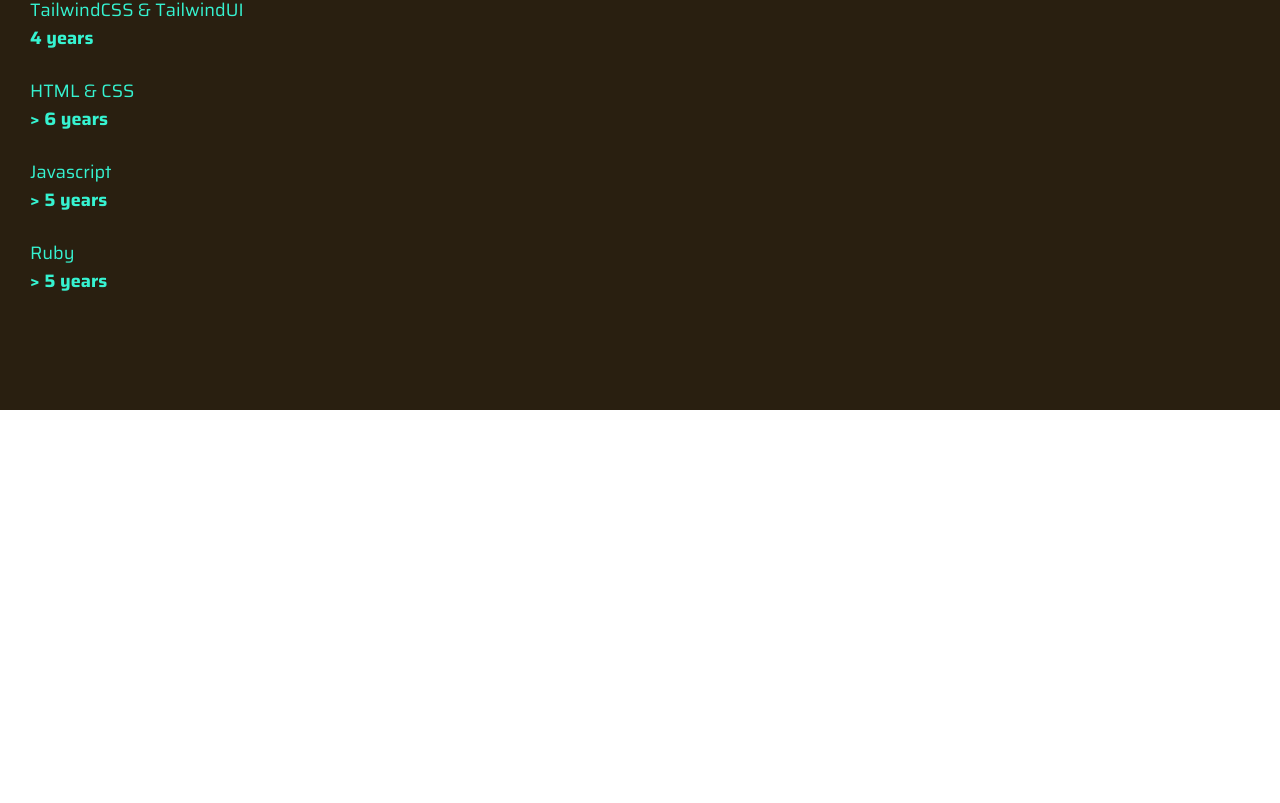
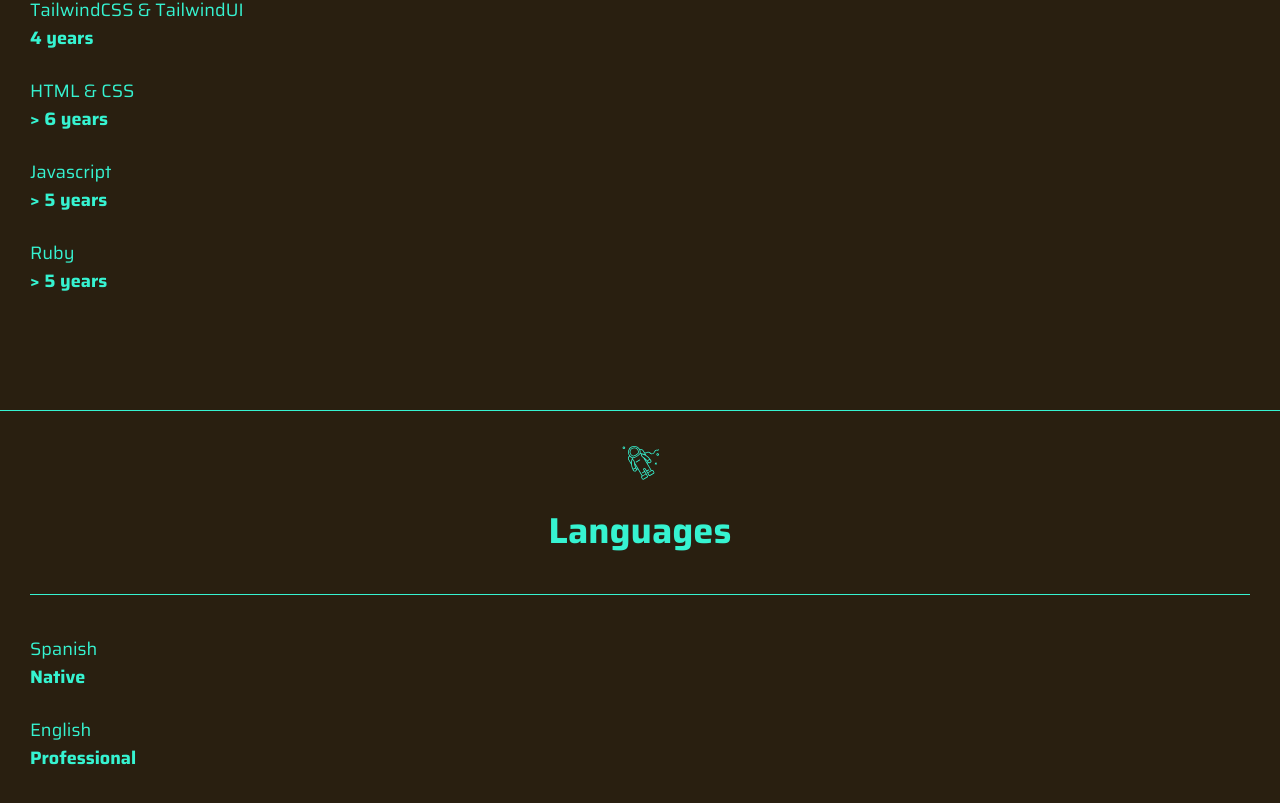
Before and after one commit to lmendozan90/lmendozan90.github.io, a React (Create React App) app: page / in a window 1280 px wide. Shown: the part 3937-4740 px from the top of the page. Before the commit the page ends 4347 px from the top, so only its background shows below. Built offline with nearby package versions, Linux system fonts and the light colour scheme.

Commit message:
Add Languages

```diff
--- /dev/null
+++ b/src/components/Languages.tsx
@@ -0,0 +1,38 @@
+import * as React from "react";
+import AstronautIcon from "../assets/icons/astronautIcon";
+
+const Languages: React.FC = () => {
+  return (
+    <div className="border-t border-[#36f3d1] px-[30px] pt-8 pb-[90px]">
+      <div className="text-center flex flex-col items-center">
+        <div className="mx-auto mb-[27px]">
+          <AstronautIcon width="38" height="38" fill="currentColor" />
+        </div>
+        <span className="text-4xl leading-[46px] font-bold">Languages</span>
+      </div>
+      <section className="border-t border-[#36f3d1] mt-10 pt-10">
+        <div className="flex flex-col">
+          {LanguagesDescription.map((language, index) => (
+            <div key={index} className="flex flex-col mb-[25px]">
+              <span>{language.name}</span>
+              <span className="font-bold">{language.experience}</span>
+            </div>
+          ))}
+        </div>
+      </section>
+    </div>
+  );
+};
+
+const LanguagesDescription = [
+  {
+    name: "Spanish",
+    experience: "Native",
+  },
+  {
+    name: "English",
+    experience: "Professional",
+  },
+];
+
+export default Languages;
--- a/src/pages/Home.tsx
+++ b/src/pages/Home.tsx
@@ -2,6 +2,7 @@
 import General from "../components/General";
 import WorkExperience from "../components/WorkExperience";
 import Skills from "../components/Skills";
+import Languages from "../components/Languages";
 
 const Home: React.FC = () => {
   return (
@@ -9,6 +10,7 @@
       <General />
       <WorkExperience />
       <Skills />
+      <Languages />
       {/*<main className="relative h-screen overflow-y-scroll">*/}
       {/*  <div className="">*/}
       {/*    <Contact />*/}
```
